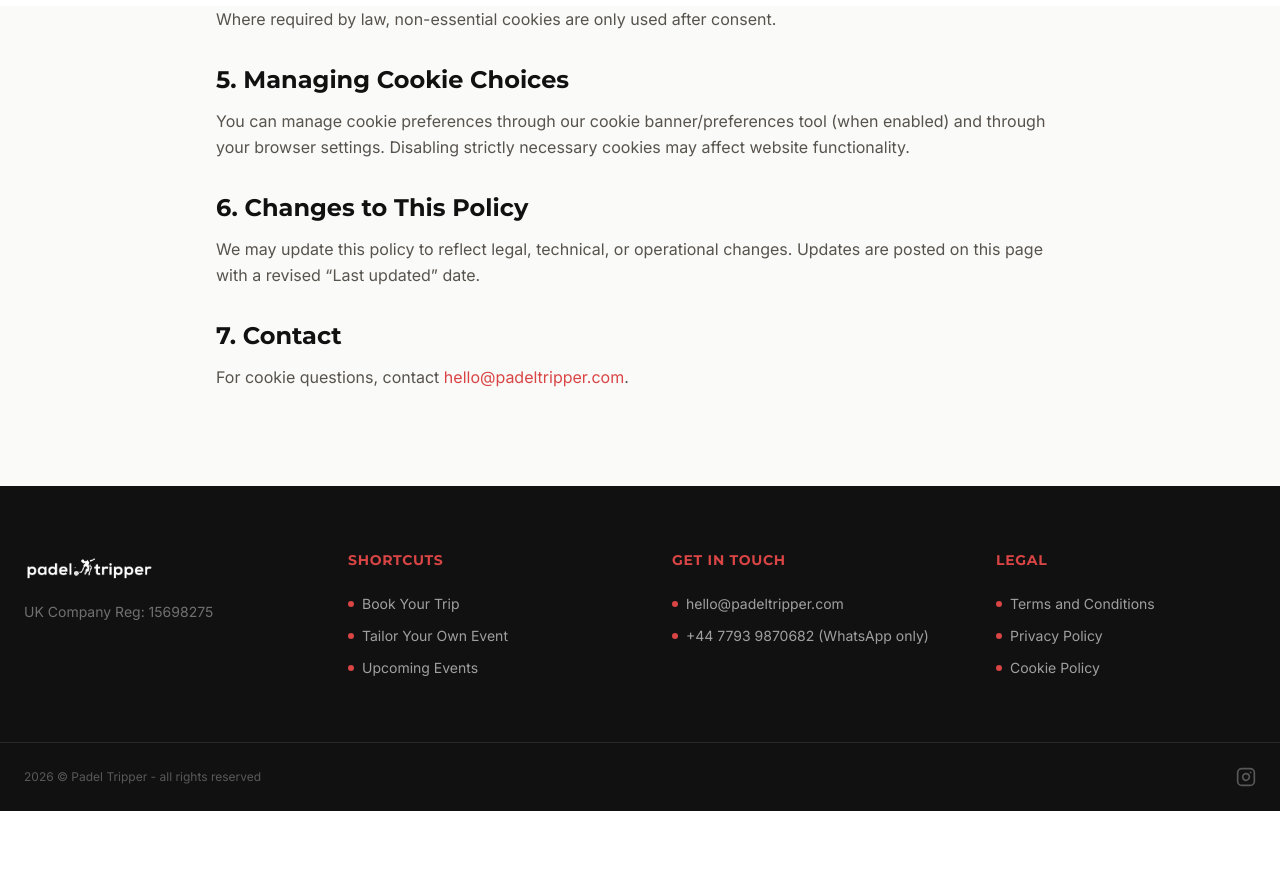
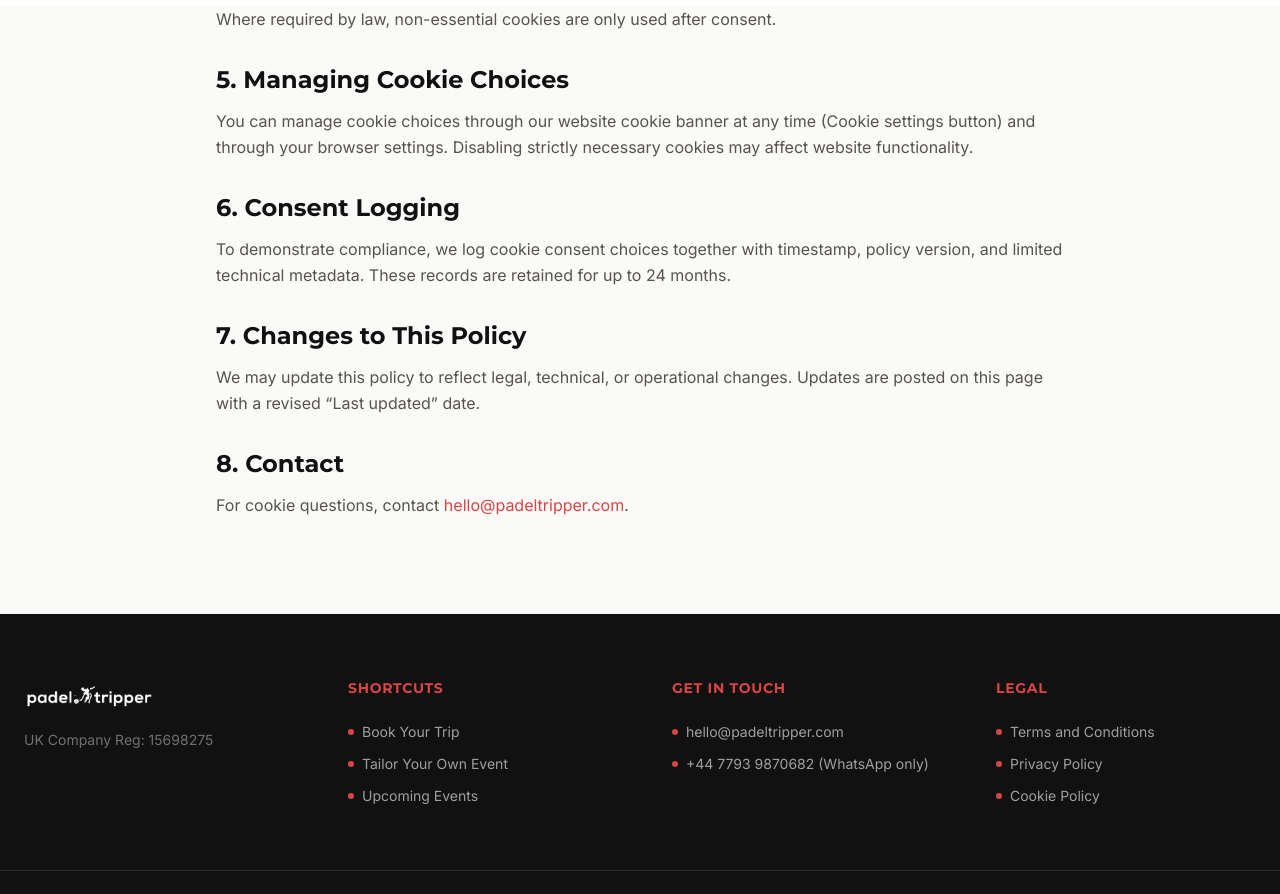
Before and after one commit to ewenrousseauerb5-tech/padeltripper, a Next.js app: page /cookie-policy in a window 1280 px wide. Shown: the part 794-1688 px from the top of the page. Before the commit the page ends 1605 px from the top, so only its background shows below. Built offline with nearby package versions, Linux system fonts and the light colour scheme.

Commit message:
Add cookie settings reopen control and explicit consent-log retention

```diff
--- a/app/cookie-policy/page.tsx
+++ b/app/cookie-policy/page.tsx
@@ -52,13 +52,21 @@ export default function CookiePolicyPage() {
           <section>
             <h2 className="font-serif text-2xl font-bold text-brand-dark mb-3">5. Managing Cookie Choices</h2>
             <p>
-              You can manage cookie preferences through our cookie banner/preferences tool (when enabled) and through
-              your browser settings. Disabling strictly necessary cookies may affect website functionality.
+              You can manage cookie choices through our website cookie banner at any time (Cookie settings button) and
+              through your browser settings. Disabling strictly necessary cookies may affect website functionality.
             </p>
           </section>
 
           <section>
-            <h2 className="font-serif text-2xl font-bold text-brand-dark mb-3">6. Changes to This Policy</h2>
+            <h2 className="font-serif text-2xl font-bold text-brand-dark mb-3">6. Consent Logging</h2>
+            <p>
+              To demonstrate compliance, we log cookie consent choices together with timestamp, policy version, and
+              limited technical metadata. These records are retained for up to 24 months.
+            </p>
+          </section>
+
+          <section>
+            <h2 className="font-serif text-2xl font-bold text-brand-dark mb-3">7. Changes to This Policy</h2>
             <p>
               We may update this policy to reflect legal, technical, or operational changes. Updates are posted on this
               page with a revised “Last updated” date.
@@ -66,7 +74,7 @@ export default function CookiePolicyPage() {
           </section>
 
           <section>
-            <h2 className="font-serif text-2xl font-bold text-brand-dark mb-3">7. Contact</h2>
+            <h2 className="font-serif text-2xl font-bold text-brand-dark mb-3">8. Contact</h2>
             <p>
               For cookie questions, contact{' '}
               <a className="text-brand-red hover:underline" href="mailto:hello@padeltripper.com">hello@padeltripper.com</a>.
--- a/app/privacy-policy/page.tsx
+++ b/app/privacy-policy/page.tsx
@@ -116,6 +116,10 @@ export default function PrivacyPolicyPage() {
               We use cookies and similar technologies as described in our{' '}
               <a className="text-brand-red hover:underline" href="/cookie-policy">Cookie Policy</a>.
             </p>
+            <p>
+              Where you make a cookie choice, we store a consent log (decision, timestamp, policy version, technical
+              identifiers such as client ID, user-agent, and IP address) to demonstrate compliance.
+            </p>
           </section>
 
           <section>
@@ -125,6 +129,14 @@ export default function PrivacyPolicyPage() {
               date above.
             </p>
           </section>
+
+          <section>
+            <h2 className="font-serif text-2xl font-bold text-brand-dark mb-3">12. Retention for Cookie Consent Logs</h2>
+            <p>
+              Cookie consent logs are retained for up to 24 months, after which they are deleted or anonymized unless a
+              longer period is required to meet legal obligations.
+            </p>
+          </section>
         </div>
       </section>
     </main>
--- a/src/components/CookieBanner.tsx
+++ b/src/components/CookieBanner.tsx
@@ -38,7 +38,17 @@ export default function CookieBanner() {
     setVisible(false);
   };
 
-  if (!visible) return null;
+  if (!visible) {
+    return (
+      <button
+        type="button"
+        onClick={() => setVisible(true)}
+        className="fixed bottom-2 left-2 z-[89] h-7 rounded-full border border-stone-300 bg-white px-3 text-[10px] font-semibold uppercase tracking-wide text-stone-600 hover:border-brand-red hover:text-brand-red"
+      >
+        Cookie settings
+      </button>
+    );
+  }
 
   return (
     <div className="fixed bottom-0 left-0 right-0 z-[90] border-t border-stone-200 bg-white/98 backdrop-blur-sm">
```
Also changed, not shown: 1 other file (tests, documents, lock files or other folders).
